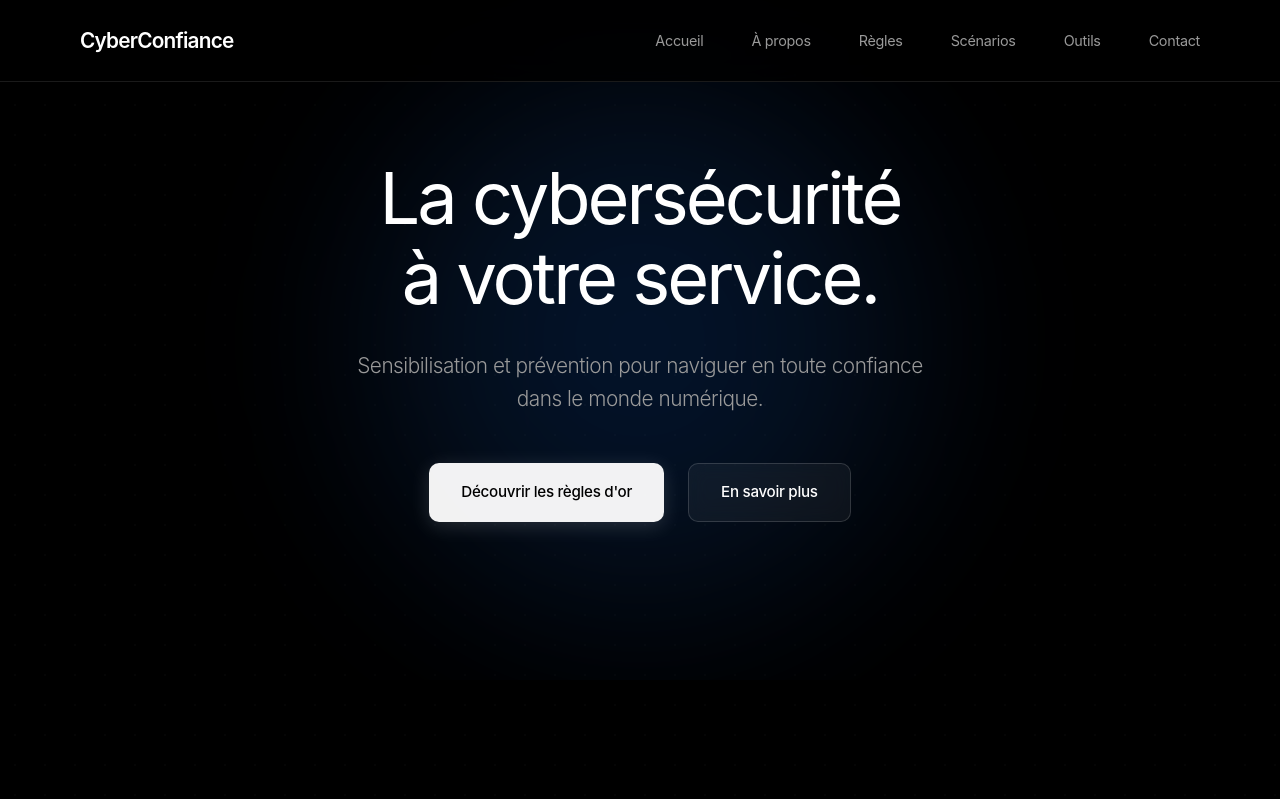
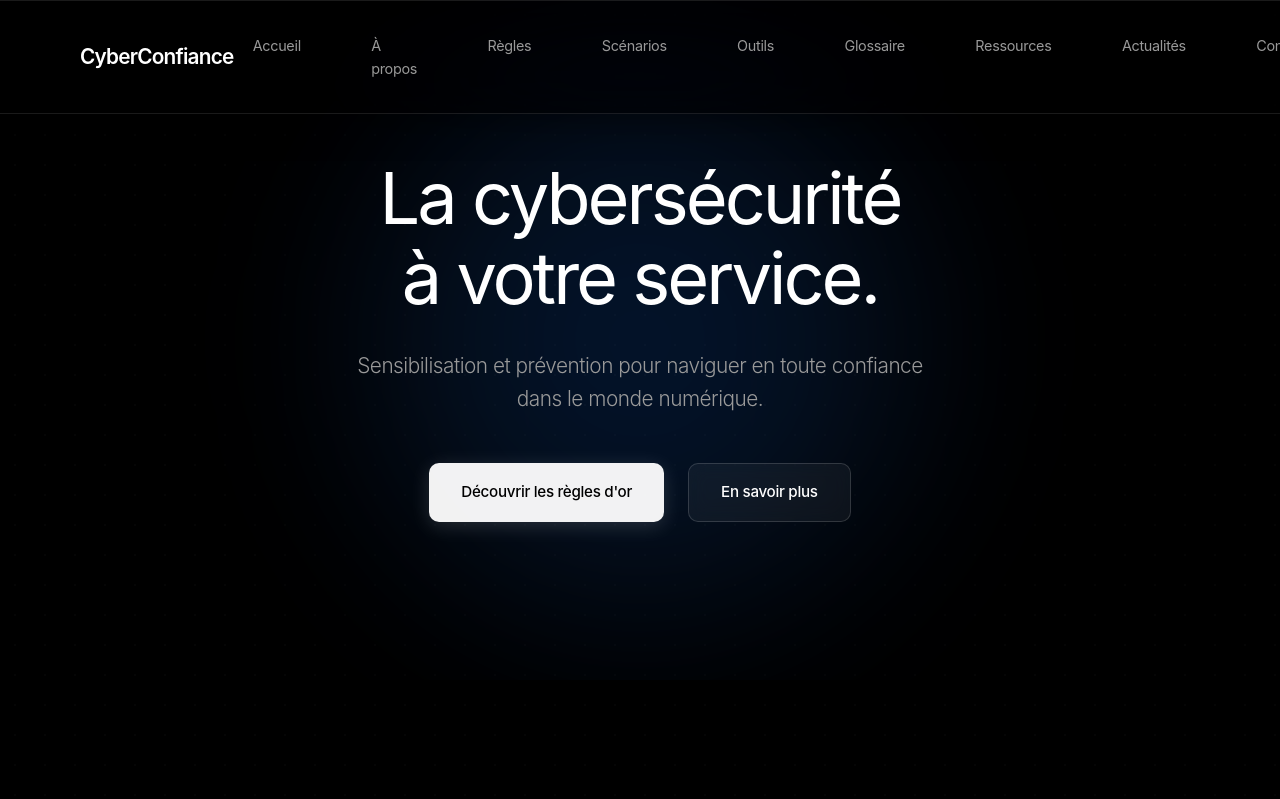
Before and after one commit to moa-digitalagency/CyberConfiance, a Flask app: page / in a window 1280 px wide. Shown: the top 799 px of the page. Run offline with Flask 3, Linux system fonts and the light colour scheme.

Commit message:
Enhance website visuals with advanced glassmorphism and animated security elements
Introduce a new class `.background-animation` with pseudo-elements for a glassmorphic effect and animated security icons in `app/static/css/style.css`. Modify `app/templates/base.html` to include the new background element and add "Glossary", "Resources", and "News" links to the navigation menu.

Replit-Commit-Author: Agent
Replit-Commit-Session-Id: 45b65037-a4c5-45e7-8520-8406e4f578e2
Replit-Commit-Checkpoint-Type: intermediate_checkpoint
Replit-Commit-Event-Id: 60463503-5282-4075-a617-803d3ccfbf43
Replit-Commit-Screenshot-Url: https://storage.googleapis.com/screenshot-production-us-central1/4e732988-c122-4bf9-9822-30913ec8a4d0/45b65037-a4c5-45e7-8520-8406e4f578e2/ggQGxA6

```diff
--- a/app/static/css/style.css
+++ b/app/static/css/style.css
@@ -30,9 +30,20 @@ body {
     -moz-osx-font-smoothing: grayscale;
 }
 
-body::before {
+.background-animation {
+    position: fixed;
+    top: 0;
+    left: 0;
+    width: 100%;
+    height: 100%;
+    pointer-events: none;
+    z-index: 0;
+    overflow: hidden;
+}
+
+.background-animation::before {
     content: '';
-    position: fixed;
+    position: absolute;
     top: 0;
     left: 0;
     width: 100%;
@@ -40,8 +51,21 @@ body::before {
     background-image:
         radial-gradient(circle at 50% 50%, rgba(255, 255, 255, 0.02) 1px, transparent 1px);
     background-size: 30px 30px;
-    pointer-events: none;
-    z-index: 0;
+}
+
+.background-animation::after {
+    content: '🔒 10101 🛡️ 01010 🔐 11001 ⚡ 00110 🔑 10011 🛡️ 01101 🔒 11010 🔐 00101 🔑 10110 ⚡ 01001 🛡️ 11100 🔒 00011 🔐 10101 🔑 01010 🛡️ 11001 ⚡ 00110 🔒 10011 🔐 01101 🛡️ 11010 🔑 00101 ⚡ 10110 🔒 01001 🛡️ 11100 🔐 00011';
+    position: absolute;
+    top: -100%;
+    left: 0;
+    width: 200%;
+    height: 200%;
+    font-size: 1.2rem;
+    opacity: 0.03;
+    line-height: 3;
+    word-wrap: break-word;
+    animation: float-security 120s linear infinite;
+    color: var(--accent-blue);
 }
 
 .container {
@@ -50,16 +74,27 @@ body::before {
     padding: 0 80px;
 }
 
+@keyframes float-security {
+    0% {
+        transform: translateY(0) translateX(0);
+    }
+    100% {
+        transform: translateY(100%) translateX(-10%);
+    }
+}
+
 header {
     position: fixed;
     top: 0;
     left: 0;
     right: 0;
     z-index: 1000;
-    background: rgba(0, 0, 0, 0.8);
-    backdrop-filter: blur(20px);
-    -webkit-backdrop-filter: blur(20px);
-    border-bottom: 1px solid var(--border-subtle);
+    background: rgba(0, 0, 0, 0.6);
+    backdrop-filter: blur(30px) saturate(180%);
+    -webkit-backdrop-filter: blur(30px) saturate(180%);
+    border-bottom: 1px solid rgba(255, 255, 255, 0.1);
+    box-shadow: 0 8px 32px rgba(0, 0, 0, 0.4),
+                inset 0 1px 0 rgba(255, 255, 255, 0.1);
 }
 
 .navbar {
@@ -85,7 +120,11 @@ header {
 .nav-menu {
     display: flex;
     list-style: none;
-    gap: 3rem;
+    gap: 2rem;
+}
+
+.nav-menu li {
+    position: relative;
 }
 
 .nav-menu a {
@@ -93,12 +132,38 @@ header {
     text-decoration: none;
     font-size: 0.9rem;
     font-weight: 400;
-    transition: color 0.3s ease;
+    transition: all 0.3s ease;
     letter-spacing: -0.3px;
+    padding: 0.6rem 1.2rem;
+    border-radius: 8px;
+    display: block;
+    position: relative;
+    background: transparent;
+}
+
+.nav-menu a::before {
+    content: '';
+    position: absolute;
+    top: 0;
+    left: 0;
+    right: 0;
+    bottom: 0;
+    background: rgba(255, 255, 255, 0.05);
+    border: 1px solid rgba(255, 255, 255, 0.1);
+    border-radius: 8px;
+    opacity: 0;
+    transition: opacity 0.3s ease;
+    backdrop-filter: blur(10px);
+    -webkit-backdrop-filter: blur(10px);
+}
+
+.nav-menu a:hover::before {
+    opacity: 1;
 }
 
 .nav-menu a:hover {
     color: var(--text-primary);
+    transform: translateY(-2px);
 }
 
 .hero {
--- a/app/templates/base.html
+++ b/app/templates/base.html
@@ -8,6 +8,7 @@
     <link rel="stylesheet" href="{{ url_for('static', filename='css/style.css') }}">
 </head>
 <body>
+    <div class="background-animation"></div>
     <header>
         <div class="container">
             <nav class="navbar">
@@ -20,6 +21,9 @@
                     <li><a href="{{ url_for('main.rules') }}">Règles</a></li>
                     <li><a href="{{ url_for('main.scenarios') }}">Scénarios</a></li>
                     <li><a href="{{ url_for('main.tools') }}">Outils</a></li>
+                    <li><a href="{{ url_for('main.glossary') }}">Glossaire</a></li>
+                    <li><a href="{{ url_for('main.resources') }}">Ressources</a></li>
+                    <li><a href="{{ url_for('main.news') }}">Actualités</a></li>
                     <li><a href="{{ url_for('main.contact') }}">Contact</a></li>
                 </ul>
             </nav>
```
